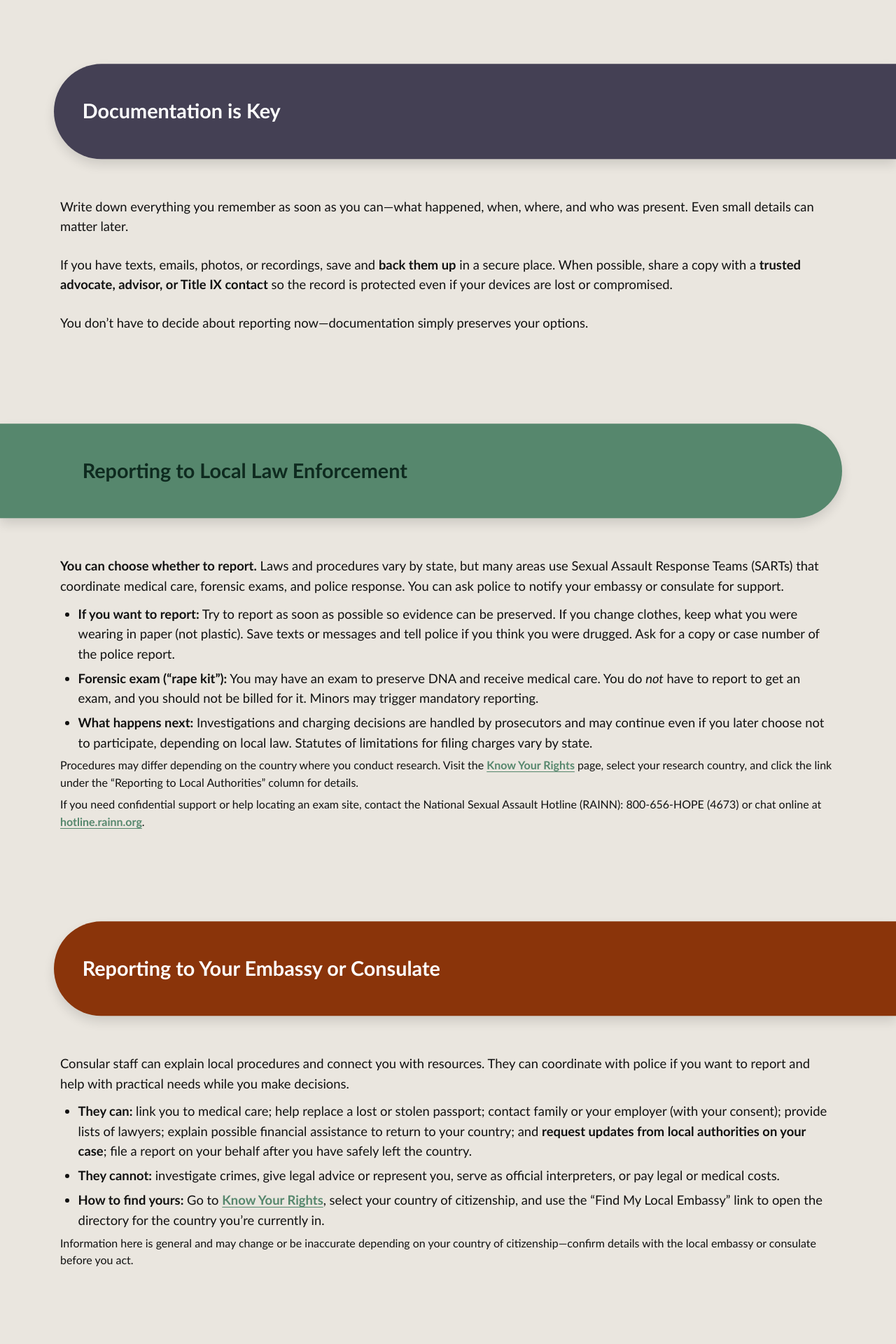
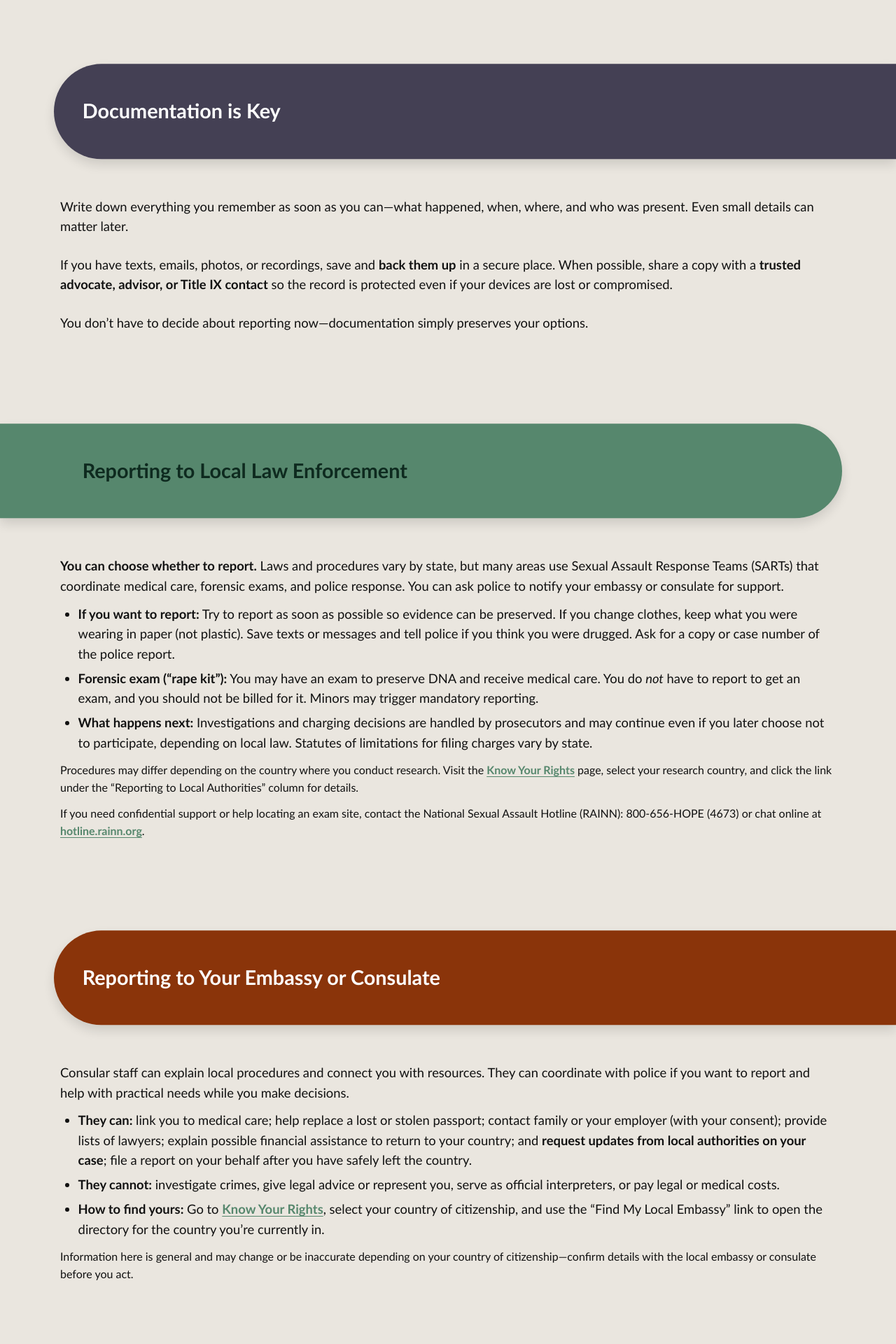
Before and after one commit to AnthroSafetyWarrior/GoldenTrowelProject, a Jekyll site: the page built from _pages/reporting.html, in a window 1280 px wide. Shown: the part 2215-4135 px from the top of the page at 70% size. Built offline with Jekyll 4.4.1, drawn with Linux system fonts in a browser that asks for light colours.

```diff
--- a/_pages/reporting.html
+++ b/_pages/reporting.html
@@ -99,9 +99,9 @@
       <li><strong>Forensic exam (“rape kit”):</strong> You may have an exam to preserve DNA and receive medical care. You do <em>not</em> have to report to get an exam, and you should not be billed for it. Minors may trigger mandatory reporting.</li>
       <li><strong>What happens next:</strong> Investigations and charging decisions are handled by prosecutors and may continue even if you later choose not to participate, depending on local law. Statutes of limitations for filing charges vary by state.</li>
     </ul>
-<p class="lede-note" style="margin-top:.4rem; font-size:1em;">
+<p class="lede-note" style="margin-top:.8rem; font-size:1em;">
 Procedures may differ depending on the country where you conduct research. Visit the <a href="{{ '/yourrights.html' | relative_url }}"><strong>Know Your Rights</strong></a> page, select your research country, and click the link under the “Reporting to Local Authorities” column for details.</p>
-<p class="lede-note" style="margin-top:.4rem; font-size:1em;">
+<p class="lede-note" style="margin-top:.8rem; font-size:1em;">
       If you need confidential support or help locating an exam site, contact the National Sexual Assault Hotline (RAINN): 800-656-HOPE (4673) or chat online at <strong><a href="https://hotline.rainn.org">hotline.rainn.org</a></strong>.
     </p>
   </div>
@@ -119,7 +119,7 @@
         <li><strong>They cannot:</strong> investigate crimes, give legal advice or represent you, serve as official interpreters, or pay legal or medical costs.</li>
         <li><strong>How to find yours:</strong> Go to <a href="{{ '/yourrights.html' | relative_url }}"><strong>Know Your Rights</strong></a>, select your country of citizenship, and use the “Find My Local Embassy” link to open the directory for the country you’re currently in.</li>
       </ul>
-<p class="lede-note" style="margin-top:.4rem; font-size:1em;">
+<p class="lede-note" style="margin-top:.8rem; font-size:1em;">
         Information here is general and may change or be inaccurate depending on your country of citizenship—confirm details with the local embassy or consulate before you act.
       </p>
     </div>
```
